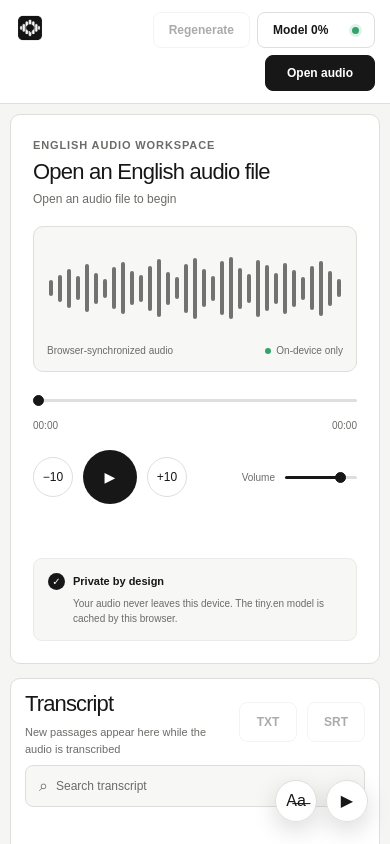
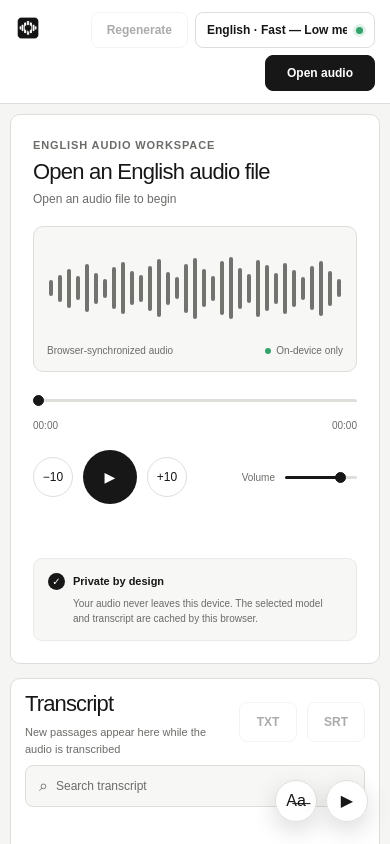
Before and after one commit to khanomajmeri44-ctrl/EchoScribe-Web, a Next.js app: page / in a window 390 px wide. Shown: the top 844 px of the page. Built offline with nearby package versions, Linux system fonts and the light colour scheme.

Commit message:
Add persistent multilingual model selection

```diff
--- a/app/EchoScribeWeb.tsx
+++ b/app/EchoScribeWeb.tsx
@@ -7,6 +7,7 @@ import {
   TranscriptEntry,
   writeTranscript,
 } from "@/lib/transcript-cache";
+import { DEFAULT_MODEL_ID, MODEL_OPTIONS, getModelOption, isModelId, type ModelId } from "@/lib/models";
 
 type WorkerEvent = {
   type: string;
@@ -16,6 +17,7 @@ type WorkerEvent = {
   progress?: number;
   processedUntil?: number;
   entries?: TranscriptEntry[];
+  modelId?: ModelId;
 };
 
 const WAVEFORM = [
@@ -82,6 +84,7 @@ export default function EchoScribeWeb() {
   const [status, setStatus] = useState("Open an audio file to begin");
   const [modelProgress, setModelProgress] = useState(0);
   const [modelReady, setModelReady] = useState(false);
+  const [selectedModelId, setSelectedModelId] = useState<ModelId>(DEFAULT_MODEL_ID);
   const [backend, setBackend] = useState("Detecting");
   const [position, setPosition] = useState(0);
   const [duration, setDuration] = useState(0);
@@ -101,6 +104,8 @@ export default function EchoScribeWeb() {
   const entriesRef = useRef<TranscriptEntry[]>([]);
   const resolveJobRef = useRef<((success: boolean) => void) | null>(null);
   const modelProgressRef = useRef(0);
+  const selectedModelRef = useRef<ModelId>(DEFAULT_MODEL_ID);
+  const workerModelRef = useRef<ModelId | null>(null);
   const toastTimerRef = useRef<ReturnType<typeof setTimeout> | null>(null);
 
   const replaceEntries = (value: TranscriptEntry[]) => {
@@ -114,41 +119,50 @@ export default function EchoScribeWeb() {
     toastTimerRef.current = setTimeout(() => setToast(""), 2600);
   };
 
-  const createWorker = () => {
+  const createWorker = (modelId: ModelId = selectedModelRef.current) => {
     const worker = new Worker(new URL("../workers/transcriber.worker.ts", import.meta.url), {
       type: "module",
     });
     worker.onmessage = (event) => workerHandlerRef.current(event);
-    worker.postMessage({ type: "load" });
+    worker.postMessage({ type: "load", modelId });
     workerRef.current = worker;
+    workerModelRef.current = modelId;
     return worker;
   };
 
-  const ensureWorker = () => workerRef.current ?? createWorker();
+  const ensureWorker = (modelId: ModelId = selectedModelRef.current) => {
+    if (workerRef.current && workerModelRef.current === modelId) return workerRef.current;
+    workerRef.current?.terminate();
+    workerRef.current = null;
+    return createWorker(modelId);
+  };
 
-  const stopCurrentJob = (reloadModel = true) => {
+  const stopCurrentJob = (reloadModel = true, modelId: ModelId = selectedModelRef.current) => {
     activeJobRef.current = "";
     resolveJobRef.current?.(false);
     resolveJobRef.current = null;
     workerRef.current?.terminate();
     workerRef.current = null;
+    workerModelRef.current = null;
     setProcessing(false);
     if (reloadModel) {
       setModelReady(false);
       modelProgressRef.current = 0;
       setModelProgress(0);
-      createWorker();
+      createWorker(modelId);
     }
   };
 
   workerHandlerRef.current = (event) => {
     const message = event.data;
+    if (message.modelId && message.modelId !== selectedModelRef.current) return;
+    const activeModel = getModelOption(selectedModelRef.current);
     if (message.type === "model-progress") {
       const next = Math.max(modelProgressRef.current, message.progress ?? 0);
       modelProgressRef.current = next;
       setModelProgress(next);
       if (!modelReady && !activeFileRef.current) {
-        setStatus(next >= 1 ? "Initializing transcription engine…" : `Caching tiny.en model · ${Math.round(next * 100)}%`);
+        setStatus(next >= 1 ? "Initializing transcription engine…" : `Caching ${activeModel.shortLabel} · ${Math.round(next * 100)}%`);
       }
       return;
     }
@@ -161,7 +175,7 @@ export default function EchoScribeWeb() {
       setModelProgress(1);
       setModelReady(true);
       setBackend(message.backend ?? "WASM");
-      if (!activeFileRef.current) setStatus(`tiny.en ready · ${message.backend ?? "WASM"}`);
+      if (!activeFileRef.current) setStatus(`${activeModel.shortLabel} ready · ${message.backend ?? "WASM"}`);
       return;
     }
     if (message.type === "model-fallback") {
@@ -176,7 +190,7 @@ export default function EchoScribeWeb() {
     }
     if (!message.jobId || message.jobId !== activeJobRef.current) return;
     if (message.type === "job-accepted") {
-      setStatus(modelReady ? "Starting English transcription…" : "Audio ready · waiting for model initialization…");
+      setStatus(modelReady ? `Starting ${activeModel.label} transcription…` : "Audio ready · waiting for model initialization…");
       return;
     }
     if (message.type === "job-started") {
@@ -188,21 +202,21 @@ export default function EchoScribeWeb() {
       const merged = mergeEntries(entriesRef.current, message.entries ?? []);
       replaceEntries(merged);
       setProgress(message.progress ?? 0);
-      setStatus(`Transcribing live · tiny.en · ${merged.length} sentences ready`);
+      setStatus(`Transcribing live · ${activeModel.shortLabel} · ${merged.length} passages ready`);
       const currentFile = activeFileRef.current;
       if (currentFile) {
-        void writeTranscript(currentFile, merged, message.processedUntil ?? 0, false);
+        void writeTranscript(currentFile, merged, message.processedUntil ?? 0, false, activeModel.id);
       }
       return;
     }
     if (message.type === "complete") {
       const currentFile = activeFileRef.current;
       if (currentFile) {
-        void writeTranscript(currentFile, entriesRef.current, message.processedUntil ?? duration, true);
+        void writeTranscript(currentFile, entriesRef.current, message.processedUntil ?? duration, true, activeModel.id);
       }
       setProgress(1);
       setProcessing(false);
-      setStatus(`English transcript ready · ${entriesRef.current.length} sentences`);
+      setStatus(`${activeModel.language === "ja" ? "Japanese" : "English"} transcript ready · ${entriesRef.current.length} passages`);
       showToast("Transcript ready and cached on this device");
       resolveJobRef.current?.(true);
       resolveJobRef.current = null;
@@ -220,9 +234,13 @@ export default function EchoScribeWeb() {
   useEffect(() => {
     const savedTheme = localStorage.getItem("echoscribe-theme");
     setDark(savedTheme === "dark");
+    const savedModel = localStorage.getItem("echoscribe-model");
+    const initialModel = isModelId(savedModel) ? savedModel : DEFAULT_MODEL_ID;
+    selectedModelRef.current = initialModel;
+    setSelectedModelId(initialModel);
     if ("serviceWorker" in navigator) void navigator.serviceWorker.register(`${import.meta.env.BASE_URL}sw.js`);
     if (navigator.storage?.persist) void navigator.storage.persist();
-    createWorker();
+    createWorker(initialModel);
     return () => {
       workerRef.current?.terminate();
       if (toastTimerRef.current) clearTimeout(toastTimerRef.current);
@@ -233,21 +251,22 @@ export default function EchoScribeWeb() {
     if (audioRef.current) audioRef.current.volume = volume;
   }, [volume]);
 
-  const beginTranscription = async (selectedFile: File, resumeAt: number): Promise<boolean> => {
+  const beginTranscription = async (selectedFile: File, resumeAt: number, modelId: ModelId = selectedModelRef.current): Promise<boolean> => {
+    const model = getModelOption(modelId);
     setProcessing(true);
     setProgress(duration ? Math.min(resumeAt / duration, 0.98) : 0.01);
-    setStatus(resumeAt ? `Resuming from ${formatTime(resumeAt)} · tiny.en` : "Preparing local audio…");
+    setStatus(resumeAt ? `Resuming from ${formatTime(resumeAt)} · ${model.shortLabel}` : "Preparing local audio…");
     try {
       const samples = await decodeAudio(selectedFile);
       const jobId = crypto.randomUUID();
       activeJobRef.current = jobId;
       activeFileRef.current = selectedFile;
-      const worker = ensureWorker();
+      const worker = ensureWorker(modelId);
       return await new Promise<boolean>((resolve) => {
         resolveJobRef.current = resolve;
-        setStatus(modelReady ? "Starting English transcription…" : "Audio decoded · waiting for model initialization…");
+        setStatus(modelReady && workerModelRef.current === modelId ? `Starting ${model.label} transcription…` : "Audio decoded · waiting for model initialization…");
         worker.postMessage(
-          { type: "transcribe", jobId, audio: samples, resumeAt },
+          { type: "transcribe", jobId, audio: samples, resumeAt, modelId },
           [samples.buffer],
         );
       });
@@ -259,7 +278,7 @@ export default function EchoScribeWeb() {
     }
   };
 
-  const openAudio = async (selectedFile: File, batchMode = false): Promise<boolean> => {
+  const openAudio = async (selectedFile: File, batchMode = false, modelId: ModelId = selectedModelRef.current): Promise<boolean> => {
     if (!selectedFile.type.startsWith("audio/") && !/\.(mp3|wav|m4a|aac|flac|ogg|opus|webm)$/i.test(selectedFile.name)) {
       showToast("Choose a supported audio file");
       return false;
@@ -273,22 +292,22 @@ export default function EchoScribeWeb() {
     setPosition(0);
     setDuration(0);
     setSearch("");
-    const cached = await readTranscript(selectedFile);
+    const cached = await readTranscript(selectedFile, modelId);
     if (cached) {
       replaceEntries(cached.entries);
       if (cached.complete) {
         setProgress(1);
-        setStatus(`Loaded cached transcript · ${cached.entries.length} sentences`);
+        setStatus(`Loaded cached transcript · ${cached.entries.length} passages`);
         if (!batchMode) showToast("Cached transcript loaded instantly");
         return true;
       }
-      const resumeAt = cached.entries.at(-1)?.end ?? 0;
-      setStatus(`Loaded ${cached.entries.length} saved sentences · resuming`);
-      return beginTranscription(selectedFile, resumeAt);
+      const resumeAt = Math.max(cached.processedUntil, cached.entries.at(-1)?.end ?? 0);
+      setStatus(`Loaded ${cached.entries.length} saved passages · resuming`);
+      return beginTranscription(selectedFile, resumeAt, modelId);
     }
     replaceEntries([]);
     setProgress(0);
-    return beginTranscription(selectedFile, 0);
+    return beginTranscription(selectedFile, 0, modelId);
   };
 
   const handleAudioInput = (event: ChangeEvent<HTMLInputElement>) => {
@@ -315,12 +334,42 @@ export default function EchoScribeWeb() {
 
   const regenerate = async () => {
     if (!file) return;
-    stopCurrentJob();
-    await deleteTranscript(file);
+    const modelId = selectedModelRef.current;
+    stopCurrentJob(true, modelId);
+    await deleteTranscript(file, modelId);
     replaceEntries([]);
     setProgress(0);
-    showToast("Regenerating subtitles with tiny.en");
-    void beginTranscription(file, 0);
+    showToast(`Regenerating with ${getModelOption(modelId).label}`);
+    void beginTranscription(file, 0, modelId);
+  };
+
+  const handleModelChange = async (event: ChangeEvent<HTMLSelectElement>) => {
+    const nextModelId = event.target.value as ModelId;
+    if (!isModelId(nextModelId) || nextModelId === selectedModelRef.current) return;
+    stopCurrentJob(false);
+    selectedModelRef.current = nextModelId;
+    setSelectedModelId(nextModelId);
+    localStorage.setItem("echoscribe-model", nextModelId);
+    setModelReady(false);
+    modelProgressRef.current = 0;
+    setModelProgress(0);
+    setBackend("Detecting");
+    createWorker(nextModelId);
+    const model = getModelOption(nextModelId);
+    setStatus(`Loading ${model.label}…`);
+    if (!file) return;
+    const cached = await readTranscript(file, nextModelId);
+    replaceEntries(cached?.entries ?? []);
+    if (cached?.complete) {
+      setProgress(1);
+      setStatus(`Loaded cached ${model.label} transcript · ${cached.entries.length} passages`);
+      showToast("Saved model choice and loaded its cached transcript");
+      return;
+    }
+    setProgress(0);
+    const resumeAt = cached ? Math.max(cached.processedUntil, cached.entries.at(-1)?.end ?? 0) : 0;
+    showToast(`Saved model choice · ${model.label}`);
+    void beginTranscription(file, resumeAt, nextModelId);
   };
 
   const toggleTheme = () => {
@@ -395,10 +444,9 @@ export default function EchoScribeWeb() {
     if (selected) void openAudio(selected);
   };
 
-  const fileKind = file ? `${file.name.split(".").at(-1)?.toUpperCase() ?? "AUDIO"} AUDIO` : "ENGLISH AUDIO WORKSPACE";
-  const modelLabel = modelReady
-    ? `tiny.en · ${backend}`
-    : `Model ${Math.round(modelProgress * 100)}%`;
+  const selectedModel = getModelOption(selectedModelId);
+  const fileKind = file ? `${file.name.split(".").at(-1)?.toUpperCase() ?? "AUDIO"} AUDIO` : `${selectedModel.language === "ja" ? "JAPANESE" : "ENGLISH"} AUDIO WORKSPACE`;
+  const modelStateLabel = modelReady ? backend : `${Math.round(modelProgress * 100)}%`;
 
   return (
     <div className={dark ? "app dark" : "app"} onDragOver={(event) => event.preventDefault()} onDrop={handleDrop}>
@@ -414,9 +462,22 @@ export default function EchoScribeWeb() {
           </button>
           <button className="quiet" onClick={toggleTheme}>{dark ? "Light" : "Dark"}</button>
           <button className="quiet" disabled={!file || batchProcessing} onClick={() => void regenerate()}>Regenerate</button>
-          <button className="model-pill" aria-label="Lightweight transcription model" disabled>
-            <span>{modelLabel}</span><span className="model-dot" />
-          </button>
+          <label className="model-pill">
+            <select aria-label="Transcription model" value={selectedModelId} disabled={batchProcessing} onChange={(event) => void handleModelChange(event)}>
+              <optgroup label="English models">
+                {MODEL_OPTIONS.filter((model) => model.language === "en").map((model) => (
+                  <option key={model.id} value={model.id}>{model.label} — {model.tier}</option>
+                ))}
+              </optgroup>
+              <optgroup label="日本語モデル">
+                {MODEL_OPTIONS.filter((model) => model.language === "ja").map((model) => (
+                  <option key={model.id} value={model.id}>{model.label} — {model.tier}</option>
+                ))}
+              </optgroup>
+            </select>
+            <span className="model-state">{modelStateLabel}</span>
+            <span className="model-dot" />
+          </label>
           <button className="solid" onClick={() => inputRef.current?.click()}>Open audio</button>
         </div>
         <input ref={inputRef} className="hidden-input" type="file" accept="audio/*,.mp3,.wav,.m4a,.aac,.flac,.ogg,.opus,.webm" onChange={handleAudioInput} />
@@ -427,7 +488,7 @@ export default function EchoScribeWeb() {
         <section className="player-card">
           <div className="file-heading">
             <div className="eyebrow">{fileKind}</div>
-            <h1>{file?.name ?? "Open an English audio file"}</h1>
+            <h1>{file?.name ?? `Open a${selectedModel.language === "en" ? "n English" : " Japanese"} audio file`}</h1>
             <p>{status}</p>
           </div>
 
@@ -483,7 +544,7 @@ export default function EchoScribeWeb() {
 
           <div className="local-note">
             <div><span className="shield">✓</span><strong>Private by design</strong></div>
-            <p>Your audio never leaves this device. The tiny.en model is cached by this browser.</p>
+            <p>Your audio never leaves this device. The selected model and transcript are cached by this browser.</p>
           </div>
         </section>
 
@@ -504,7 +565,7 @@ export default function EchoScribeWeb() {
             {!filteredEntries.length && (
               <div className="empty-state">
                 <div className="empty-mark">Aa</div>
-                <h3>{processing ? "Listening for English speech…" : "Your transcript will appear here"}</h3>
+                <h3>{processing ? `Listening for ${selectedModel.language === "ja" ? "Japanese" : "English"} speech…` : "Your transcript will appear here"}</h3>
                 <p>{modelReady ? "Open or drop an audio file to begin local transcription." : "The lightweight model is being cached for first use."}</p>
               </div>
             )}
--- a/app/globals.css
+++ b/app/globals.css
@@ -152,13 +152,44 @@ button {
 }
 
 .model-pill {
-  min-width: 160px;
+  min-width: 248px;
   display: flex;
   align-items: center;
   justify-content: space-between;
-  gap: 14px;
+  gap: 9px;
   opacity: 1;
+  cursor: pointer;
+  padding: 0 11px;
+}
+
+.model-pill select {
+  min-width: 0;
+  flex: 1;
+  border: 0;
+  outline: 0;
+  appearance: none;
+  background: transparent;
+  color: var(--text);
+  font: inherit;
+  font-weight: 650;
+  cursor: pointer;
+}
+
+.model-pill select:disabled {
   cursor: default;
+  opacity: 0.55;
+}
+
+.model-pill option,
+.model-pill optgroup {
+  background: var(--surface);
+  color: var(--text);
+}
+
+.model-state {
+  color: var(--muted);
+  font-size: 10px;
+  font-variant-numeric: tabular-nums;
 }
 
 .model-dot {
@@ -661,7 +692,11 @@ input[type="range"]::-moz-range-thumb {
   }
 
   .model-pill {
-    min-width: 140px;
+    min-width: 190px;
+  }
+
+  .model-state {
+    display: none;
   }
 
   .workspace {
@@ -729,7 +764,8 @@ input[type="range"]::-moz-range-thumb {
   }
 
   .model-pill {
-    min-width: 118px;
+    min-width: 142px;
+    max-width: 180px;
   }
 
   .workspace {
--- /dev/null
+++ b/lib/models.ts
@@ -0,0 +1,21 @@
+export const MODEL_OPTIONS = [
+  { id: "en-tiny", label: "English · Fast", shortLabel: "EN Fast", repo: "onnx-community/whisper-tiny.en", language: "en", tier: "Low memory" },
+  { id: "en-base", label: "English · Balanced", shortLabel: "EN Balanced", repo: "onnx-community/whisper-base.en", language: "en", tier: "Medium memory" },
+  { id: "en-small", label: "English · Advanced", shortLabel: "EN Advanced", repo: "onnx-community/whisper-small.en", language: "en", tier: "High memory" },
+  { id: "ja-tiny", label: "日本語 · 高速", shortLabel: "JA Fast", repo: "onnx-community/whisper-tiny", language: "ja", tier: "Low memory" },
+  { id: "ja-base", label: "日本語 · 標準", shortLabel: "JA Balanced", repo: "onnx-community/whisper-base", language: "ja", tier: "Medium memory" },
+  { id: "ja-small", label: "日本語 · 高精度", shortLabel: "JA Advanced", repo: "onnx-community/whisper-small", language: "ja", tier: "High memory" },
+] as const;
+
+export type ModelId = (typeof MODEL_OPTIONS)[number]["id"];
+export type ModelOption = (typeof MODEL_OPTIONS)[number];
+
+export const DEFAULT_MODEL_ID: ModelId = "en-tiny";
+
+export function getModelOption(id: string): ModelOption {
+  return MODEL_OPTIONS.find((model) => model.id === id) ?? MODEL_OPTIONS[0];
+}
+
+export function isModelId(id: string | null): id is ModelId {
+  return MODEL_OPTIONS.some((model) => model.id === id);
+}
--- a/lib/transcript-cache.ts
+++ b/lib/transcript-cache.ts
@@ -6,7 +6,7 @@ export type TranscriptEntry = {
 
 export type TranscriptCache = {
   key: string;
-  model: "tiny.en";
+  model: string;
   complete: boolean;
   processedUntil: number;
   entries: TranscriptEntry[];
@@ -29,15 +29,15 @@ function openDatabase(): Promise<IDBDatabase> {
   });
 }
 
-export function transcriptKey(file: File): string {
-  return `${file.name}:${file.size}:${file.lastModified}:tiny.en`;
+export function transcriptKey(file: File, model: string): string {
+  return `${file.name}:${file.size}:${file.lastModified}:${model}`;
 }
 
-export async function readTranscript(file: File): Promise<TranscriptCache | null> {
+export async function readTranscript(file: File, model: string): Promise<TranscriptCache | null> {
   const database = await openDatabase();
   return new Promise((resolve, reject) => {
     const transaction = database.transaction(STORE, "readonly");
-    const request = transaction.objectStore(STORE).get(transcriptKey(file));
+    const request = transaction.objectStore(STORE).get(transcriptKey(file, model));
     request.onsuccess = () => resolve((request.result as TranscriptCache | undefined) ?? null);
     request.onerror = () => reject(request.error);
     transaction.oncomplete = () => database.close();
@@ -49,13 +49,14 @@ export async function writeTranscript(
   entries: TranscriptEntry[],
   processedUntil: number,
   complete: boolean,
+  model: string,
 ): Promise<void> {
   const database = await openDatabase();
   return new Promise((resolve, reject) => {
     const transaction = database.transaction(STORE, "readwrite");
     transaction.objectStore(STORE).put({
-      key: transcriptKey(file),
-      model: "tiny.en",
+      key: transcriptKey(file, model),
+      model,
       complete,
       processedUntil,
       entries,
@@ -69,11 +70,11 @@ export async function writeTranscript(
   });
 }
 
-export async function deleteTranscript(file: File): Promise<void> {
+export async function deleteTranscript(file: File, model: string): Promise<void> {
   const database = await openDatabase();
   return new Promise((resolve, reject) => {
     const transaction = database.transaction(STORE, "readwrite");
-    transaction.objectStore(STORE).delete(transcriptKey(file));
+    transaction.objectStore(STORE).delete(transcriptKey(file, model));
     transaction.oncomplete = () => {
       database.close();
       resolve();
--- a/public/sw.js
+++ b/public/sw.js
@@ -1,4 +1,4 @@
-const CACHE = "echoscribe-shell-v2";
+const CACHE = "echoscribe-shell-v3";
 const SHELL = ["./manifest.webmanifest", "./echoscribe-icon.png", "./favicon.ico"];
 
 self.addEventListener("install", (event) => {
--- a/workers/transcriber.worker.ts
+++ b/workers/transcriber.worker.ts
@@ -1,4 +1,5 @@
 import { env, pipeline } from "@huggingface/transformers";
+import { DEFAULT_MODEL_ID, getModelOption, type ModelId } from "../lib/models";
 
 type WordChunk = {
   text: string;
@@ -16,12 +17,11 @@ type PipelineOutput = {
   chunks?: WordChunk[];
 };
 
-const WEBGPU_MODEL = "onnx-community/whisper-tiny.en";
-const WASM_MODEL = "onnx-community/whisper-tiny.en";
 const SAMPLE_RATE = 16000;
 const CHUNK_SECONDS = 28;
 let transcriberPromise: Promise<any> | null = null;
 let backend = "WASM";
+let activeModelId: ModelId = DEFAULT_MODEL_ID;
 
 env.useBrowserCache = true;
 env.allowRemoteModels = true;
@@ -37,8 +37,9 @@ function send(message: Record<string, unknown>) {
 }
 
 async function createWasmPipeline() {
-  send({ type: "model-runtime", backend: "WASM" });
-  const transcriber = await pipeline("automatic-speech-recognition", WASM_MODEL, {
+  const model = getModelOption(activeModelId);
+  send({ type: "model-runtime", backend: "WASM", modelId: activeModelId });
+  const transcriber = await pipeline("automatic-speech-recognition", model.repo, {
     device: "wasm",
     dtype: { encoder_model: "q4", decoder_model_merged: "q4" },
     progress_callback: reportModelProgress,
@@ -48,10 +49,11 @@ async function createWasmPipeline() {
 }
 
 async function createPipeline() {
+  const model = getModelOption(activeModelId);
   const hasWebGpu = "gpu" in navigator;
   if (hasWebGpu) {
     try {
-      const transcriber = await pipeline("automatic-speech-recognition", WEBGPU_MODEL, {
+      const transcriber = await pipeline("automatic-speech-recognition", model.repo, {
         device: "webgpu",
         dtype: { encoder_model: "q4", decoder_model_merged: "q4" },
         progress_callback: reportModelProgress,
@@ -59,7 +61,7 @@ async function createPipeline() {
       backend = "WebGPU";
       return transcriber;
     } catch {
-      send({ type: "model-fallback", message: "WebGPU unavailable · switching to CPU" });
+      send({ type: "model-fallback", message: "WebGPU unavailable · switching to CPU", modelId: activeModelId });
     }
   }
   return createWasmPipeline();
@@ -69,6 +71,7 @@ function reportModelProgress(event: any) {
   const progress = typeof event?.progress === "number" ? event.progress / 100 : 0;
   send({
     type: "model-progress",
+    modelId: activeModelId,
     progress: Math.max(0, Math.min(progress, 1)),
     file: typeof event?.file === "string" ? event.file : "",
     status: event?.status ?? "loading",
@@ -81,7 +84,7 @@ async function getTranscriber() {
   }
   try {
     const transcriber = await transcriberPromise;
-    send({ type: "model-ready", backend });
+    send({ type: "model-ready", backend, modelId: activeModelId });
     return transcriber;
   } catch (error) {
     transcriberPromise = null;
@@ -92,6 +95,7 @@ async function getTranscriber() {
 async function retryWithWasm(error: unknown) {
   send({
     type: "model-fallback",
+    modelId: activeModelId,
     message: `WebGPU transcription failed · switching to CPU (${error instanceof Error ? error.message : String(error)})`,
   });
   const previous = transcriberPromise ? await transcriberPromise.catch(() => null) : null;
@@ -101,9 +105,14 @@ async function retryWithWasm(error: unknown) {
 }
 
 async function runChunk(transcriber: any, audio: Float32Array) {
-  const options = {
+  const model = getModelOption(activeModelId);
+  const options: Record<string, unknown> = {
     return_timestamps: true as const,
   };
+  if (model.language === "ja") {
+    options.language = "japanese";
+    options.task = "transcribe";
+  }
   const activeTranscriber = backend === "WASM" && transcriberPromise
     ? await transcriberPromise
     : transcriber;
@@ -150,9 +159,9 @@ function sentenceEntries(words: WordChunk[], offset: number, final: boolean): Tr
 }
 
 async function transcribe(jobId: string, audio: Float32Array, resumeAt: number) {
-  send({ type: "job-accepted", jobId });
+  send({ type: "job-accepted", jobId, modelId: activeModelId });
   const transcriber = await getTranscriber();
-  send({ type: "job-started", jobId, backend });
+  send({ type: "job-started", jobId, backend, modelId: activeModelId });
   const totalSeconds = audio.length / SAMPLE_RATE;
   let cursor = Math.max(0, Math.min(resumeAt, totalSeconds));
   let pending: WordChunk[] = [];
@@ -196,6 +205,14 @@ self.onmessage = async (event: MessageEvent) => {
   const message = event.data;
   try {
     if (message.type === "load") {
+      const requestedModel = getModelOption(message.modelId ?? DEFAULT_MODEL_ID);
+      if (requestedModel.id !== activeModelId) {
+        const previous = transcriberPromise ? await transcriberPromise.catch(() => null) : null;
+        await previous?.dispose?.();
+        transcriberPromise = null;
+        activeModelId = requestedModel.id;
+        backend = "WASM";
+      }
       await getTranscriber();
     }
     if (message.type === "transcribe") {
@@ -204,6 +221,7 @@ self.onmessage = async (event: MessageEvent) => {
   } catch (error) {
     send({
       type: "error",
+      modelId: activeModelId,
       jobId: message.jobId,
       message: error instanceof Error ? error.message : String(error),
     });
```
Also changed, not shown: 2 other files (tests, documents, lock files or other folders).
